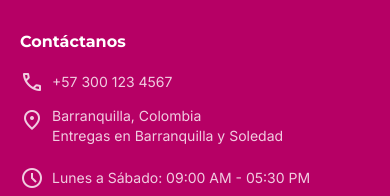
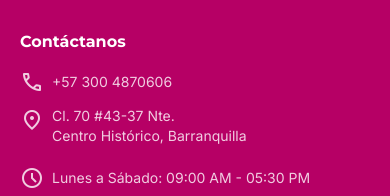
Before and after one commit to juangoji13/superin, a Next.js app: page / in a window 390 px wide. Shown: the part 2081-2277 px from the top of the page. Built offline with nearby package versions, Linux system fonts and the light colour scheme; no server answers; the database is empty.

Commit message:
Update address and phone number in Footer

```diff
--- a/components/Footer.tsx
+++ b/components/Footer.tsx
@@ -30,13 +30,13 @@ export default function Footer() {
         <div className="flex flex-col gap-sm">
           <h4 className="font-title-md font-bold mb-2">Contáctanos</h4>
           <div className="flex flex-col gap-3 font-body-md text-sm text-on-primary/80">
-            <a href="tel:+573001234567" className="flex items-center gap-2 hover:text-white transition-colors w-fit">
+            <a href="tel:+573004870606" className="flex items-center gap-2 hover:text-white transition-colors w-fit">
               <span className="material-symbols-outlined text-[18px]">call</span>
-              +57 300 123 4567
+              +57 300 4870606
             </a>
             <div className="flex items-start gap-2">
               <span className="material-symbols-outlined text-[18px] mt-0.5">location_on</span>
-              <p>Barranquilla, Colombia<br/>Entregas en Barranquilla y Soledad</p>
+              <p>Cl. 70 #43-37 Nte.<br/>Centro Histórico, Barranquilla</p>
             </div>
             <div className="flex items-center gap-2 mt-2">
               <span className="material-symbols-outlined text-[18px]">schedule</span>
```
